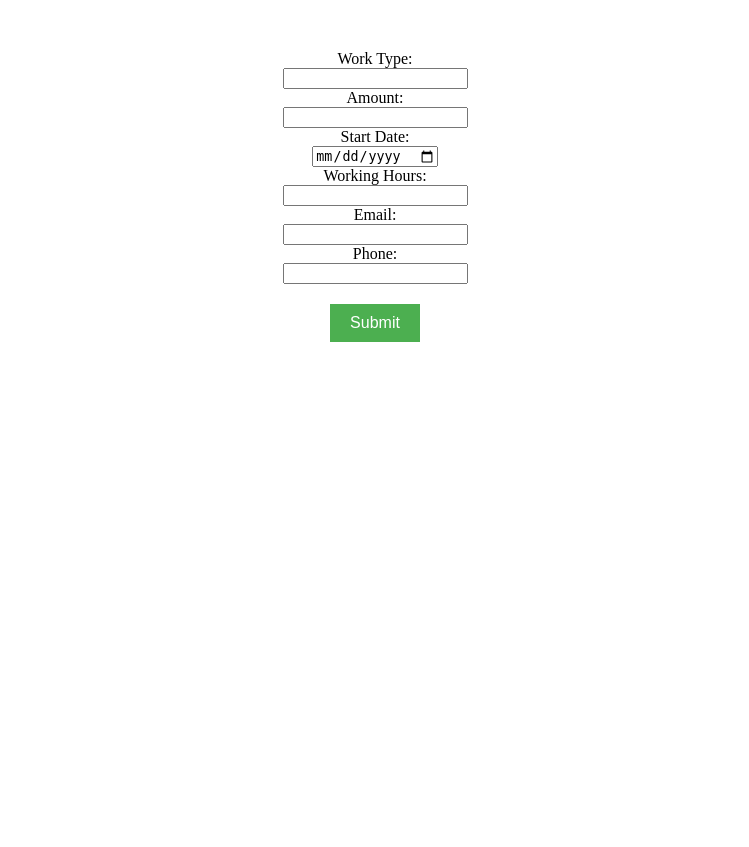
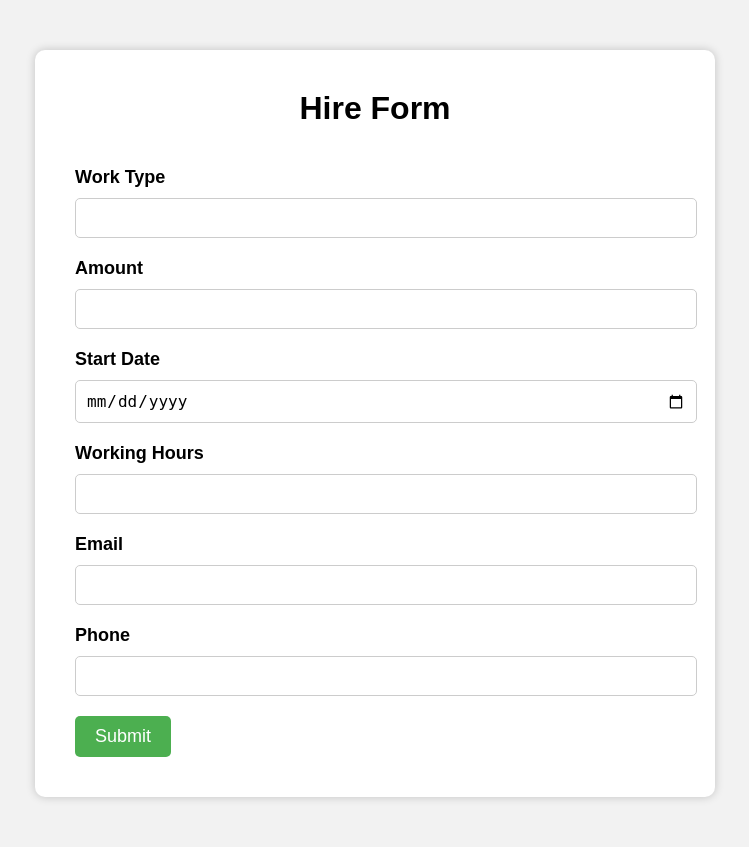
Before and after one commit to rpj09/UrbanWorkers, a Flask app: page /hirer_interface in a window 1280 px wide. Shown: the whole page, without its empty margins (265-1014 px from the left). Before the commit the page ends 342 px from the top, so only its background shows below. Run offline with Flask 3, Linux system fonts and the light colour scheme; parts of the project's set-up code (start-up, migrations or seed data) failed here and were passed over.

Commit message:
updated some files

```diff
--- a/Templates/jobs_form.html
+++ b/Templates/jobs_form.html
@@ -3,41 +3,88 @@
   <head>
     <title>Hire Form</title>
     <style>
-      form {
-        display: flex;
-        flex-direction: column;
-        align-items: center;
-        margin-top: 50px;
+      body {
+        background-color: #f2f2f2;
+        font-family: Arial, sans-serif;
+      }
+      .container {
+        max-width: 600px;
+        margin: 50px auto;
+        background-color: #fff;
+        border-radius: 10px;
+        box-shadow: 0 0 10px rgba(0, 0, 0, 0.2);
+        padding: 40px;
+      }
+      .form-group {
+        margin-bottom: 20px;
+      }
+      label {
+        display: block;
+        font-size: 18px;
+        font-weight: bold;
+        margin-bottom: 10px;
+      }
+      input[type="text"],
+      input[type="number"],
+      input[type="date"],
+      input[type="email"],
+      input[type="tel"] {
+        width: 100%;
+        padding: 10px;
+        border-radius: 5px;
+        border: 1px solid #ccc;
+        font-size: 16px;
       }
       input[type="submit"] {
-        margin-top: 20px;
+        background-color: #4CAF50;
+        color: white;
         padding: 10px 20px;
         border: none;
-        background-color: #4CAF50;
-        color: white;
-        font-size: 16px;
+        border-radius: 5px;
+        font-size: 18px;
         cursor: pointer;
+        transition: background-color 0.3s;
       }
       input[type="submit"]:hover {
         background-color: #3e8e41;
       }
+      h1 {
+        text-align: center;
+        margin-top: 0;
+        margin-bottom: 40px;
+      }
     </style>
   </head>
   <body>
-    <form method="post" action="/hirer_interface">
-      <label for="work_type">Work Type:</label>
+    <div class="container">
+      <h1>Hire Form</h1>
+      <form method="post" action="/hire">
+        <div class="form-group">
+          <label for="work_type">Work Type</label>
           <input type="text" id="work_type" name="work_type" required>
-      <label for="amount">Amount:</label>
+        </div>
+        <div class="form-group">
+          <label for="amount">Amount</label>
           <input type="number" id="amount" name="amount" required>
-      <label for="start_date">Start Date:</label>
+        </div>
+        <div class="form-group">
+          <label for="start_date">Start Date</label>
           <input type="date" id="start_date" name="start_date" required>
-      <label for="working_hours">Working Hours:</label>
+        </div>
+        <div class="form-group">
+          <label for="working_hours">Working Hours</label>
           <input type="number" id="working_hours" name="working_hours" required>
-      <label for="email">Email:</label>
+        </div>
+        <div class="form-group">
+          <label for="email">Email</label>
           <input type="email" id="email" name="email" required>
-      <label for="phone">Phone:</label>
+        </div>
+        <div class="form-group">
+          <label for="phone">Phone</label>
           <input type="tel" id="phone" name="phone" required>
+        </div>
         <input type="submit" value="Submit">
       </form>
+    </div>
   </body>
 </html>
--- a/app.py
+++ b/app.py
@@ -48,10 +48,10 @@ def login():
                 print(user_id)
                 user_type = sb.child("users").child(username).get().val()['user_type']
                 print(user_type)
-                if user_type.lower() == 'get hired':
-                    return render_template('workers.html')
+                if user_type.lower() == 'get-hired':
+                    return redirect(url_for('worker_interface'))
                 elif user_type.lower() == 'hire':
-                    return render_template('hirer.html')
+                    return redirect(url_for('index'))
             except Exception as e:
                 return f"{e}"
         return render_template("index.html")
```
Lines whose indentation alone changed are shown as unchanged.
